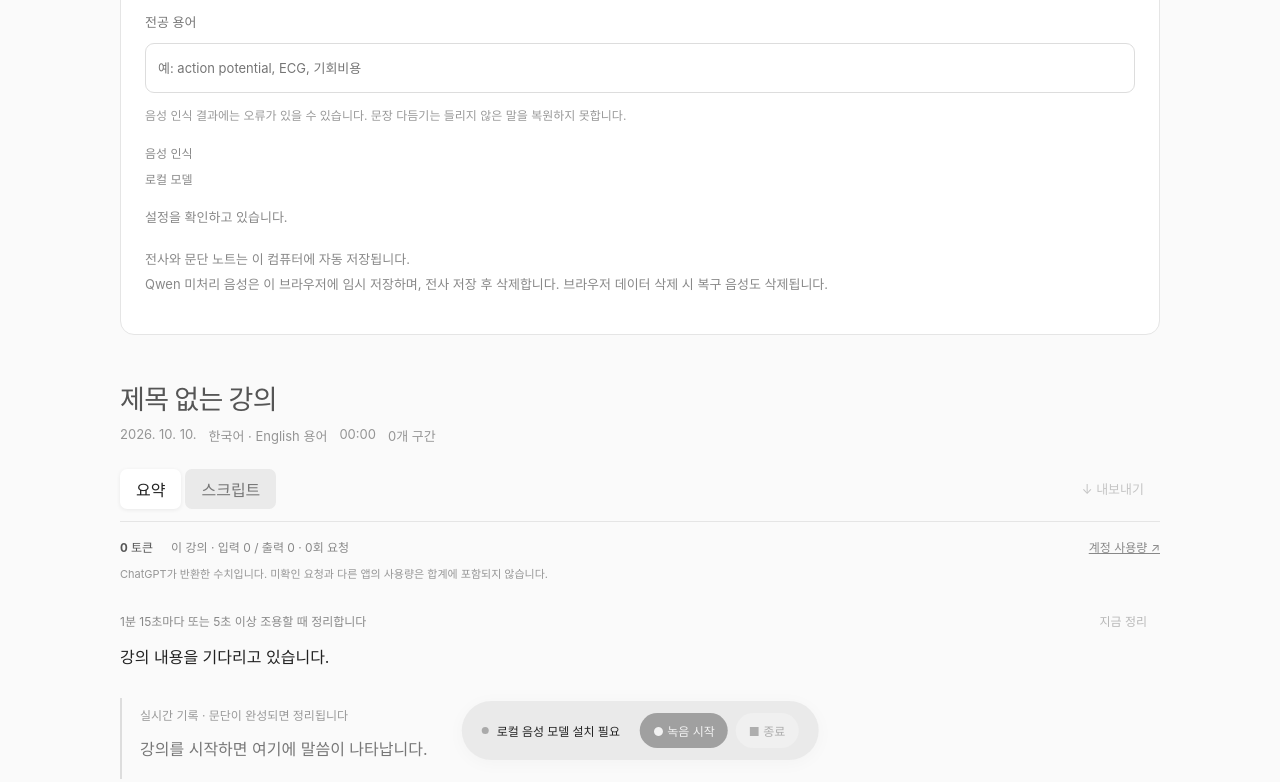
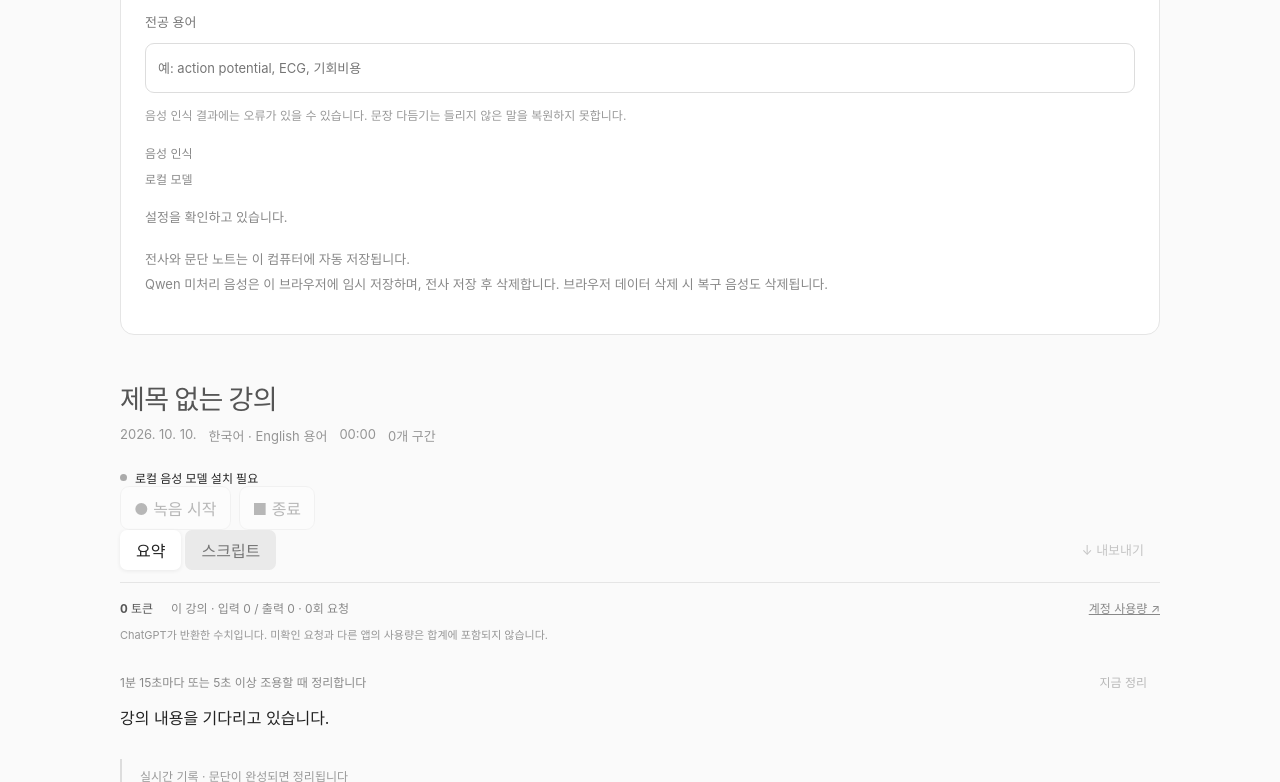
Before and after one commit to yuson0701/GPTlecture_sst, a website with bundled scripts: page public/index.html in a window 1280 px wide. Both pictures are taken after a click on the button "＋ 새 강의 시작". Shown: the part 428-1210 px from the top of the page. Built offline with nearby package versions, Linux system fonts and the light colour scheme; files whose address does not match are found by name.

Commit message:
Remove bottom overlay and follow latest lecture text: public/index.html

```diff
--- a/public/index.html
+++ b/public/index.html
@@ -4,8 +4,9 @@
 <aside><h2>강의 설정</h2><p>문단별 요점과 원문을 비교하며 내용을 확인하세요.</p><label>전공 용어<input id="glossary" maxlength="1500" placeholder="예: action potential, ECG, 기회비용"></label><p class="view-hint">음성 인식 결과에는 오류가 있을 수 있습니다. 문장 다듬기는 들리지 않은 말을 복원하지 못합니다.</p><div class="engine"><span>음성 인식</span><p id="model">로컬 모델</p><span id="latency"></span></div><p id="notice" role="status">설정을 확인하고 있습니다.</p><p id="error" role="alert" hidden></p><p class="save-hint">전사와 문단 노트는 이 컴퓨터에 자동 저장됩니다.<br>Qwen 미처리 음성은 이 브라우저에 임시 저장하며, 전사 저장 후 삭제합니다. 브라우저 데이터 삭제 시 복구 음성도 삭제됩니다.</p></aside></div>
 <section id="library" class="library"><div class="library-heading"><div><p>MY LECTURES</p><h1>나의 강의 기록</h1><span>지난 강의를 다시 읽고, 새로운 배움을 이어가세요.</span></div><button id="new-lecture" class="primary">＋ 새 강의 시작</button></div><h2>최근 기록</h2><p id="library-message" role="status">기록을 불러오는 중…</p><div id="recent-records"></div></section>
 <main id="workspace" hidden><section class="document"><input id="title" aria-label="강의 제목" maxlength="120" placeholder="제목 없는 강의"><div class="metadata"><span id="lecture-date"></span><span>한국어 · English 용어</span><time id="timer">00:00</time><span id="count">0개 구간</span></div>
+<div class="record-controls"><div class="session-state"><span id="indicator"></span><strong id="status" role="status">준비 중</strong></div><div class="actions"><button id="start" class="primary">● 녹음 시작</button><button id="stop" disabled>■ 종료</button><button id="retry" hidden>처리 재시도</button></div></div>
 <nav class="tabs" aria-label="노트 보기"><button id="notes-tab" aria-pressed="true">요약</button><button id="script-tab" aria-pressed="false">스크립트</button><button id="export" disabled>↓ 내보내기</button></nav>
 <div class="usage-strip"><strong id="token-total">0 토큰</strong><span id="token-detail">이 강의 · 입력 0 / 출력 0 · 0회 요청</span><a href="https://chatgpt.com/settings/usage" target="_blank" rel="noopener noreferrer">계정 사용량 ↗</a><small>ChatGPT가 반환한 수치입니다. 미확인 요청과 다른 앱의 사용량은 합계에 포함되지 않습니다.</small></div><section id="notes-view"><div class="summary-top"><span id="summary-status">자동 정리 · 75초 간격 / 5초 침묵</span><button id="summarize" disabled>지금 정리</button></div><div id="summary" class="summary"><div class="empty"><h2>강의의 흐름을 한눈에.</h2><p>75초마다, 또는 5초 이상 조용할 때 주제별로 정리합니다. 설정에서 ChatGPT를 연결해 주세요.</p></div></div><div class="live-paragraph"><span>실시간 기록 · 문단이 완성되면 정리됩니다</span><p id="live-text">강의를 시작하면 여기에 말씀이 나타납니다.</p></div></section>
 <section id="script-view" hidden><p class="view-hint">음성 인식 원문입니다. 다듬기 전의 기록을 그대로 보관합니다.</p><div id="transcript" class="transcript"></div></section>
-<div class="toolbar"><div class="session-state"><span id="indicator"></span><strong id="status" role="status">준비 중</strong></div><div class="actions"><button id="start" class="primary">● 녹음 시작</button><button id="stop" disabled>■ 종료</button><button id="retry" hidden>처리 재시도</button></div></div></section>
+</section>
 </main></body></html>
```
